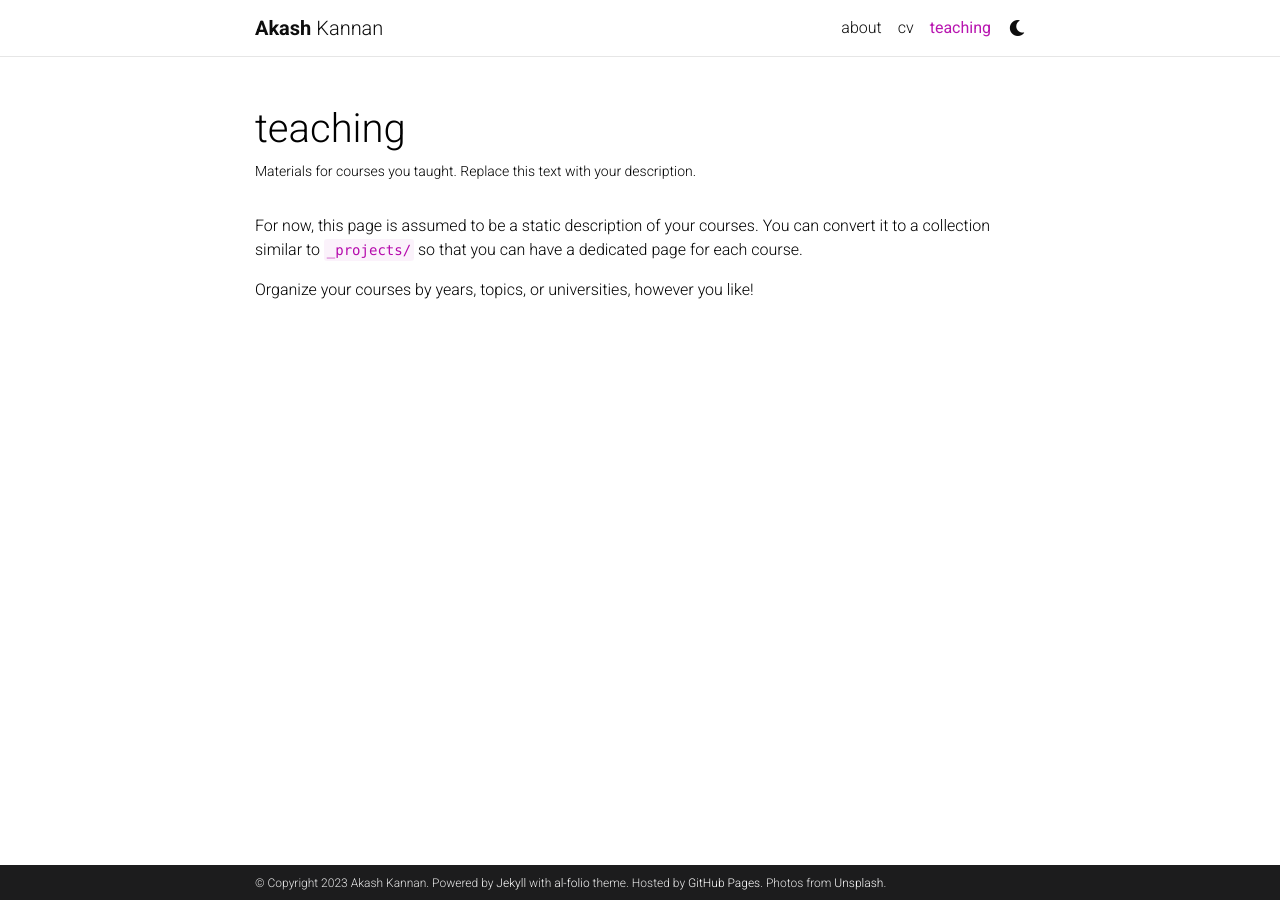
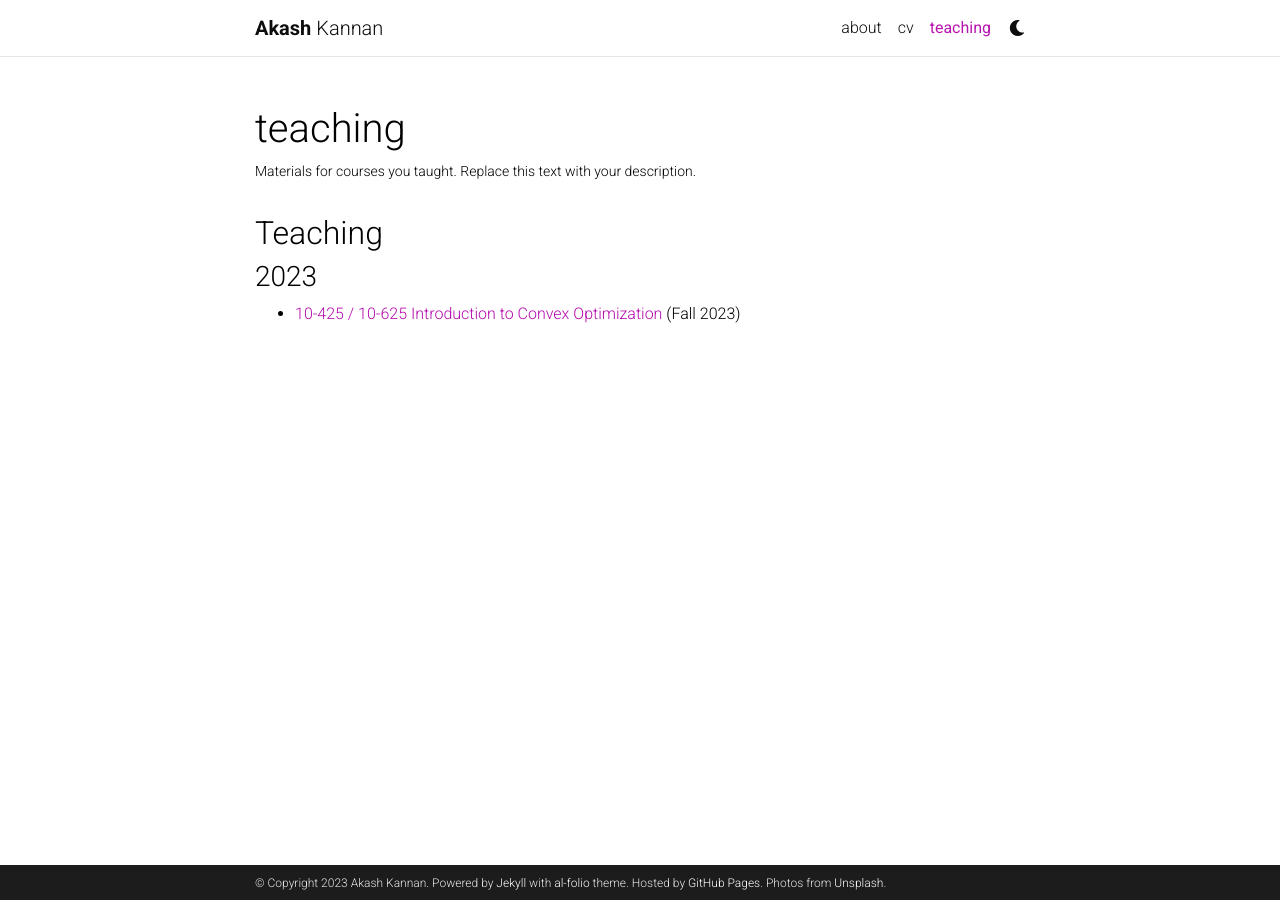
Before and after one commit to sky1712/sky1712.github.io, a Jekyll site: the page built from _pages/teaching.md, in a window 1280 px wide. Built offline with Jekyll 4.4.1, drawn with Linux system fonts in a browser that asks for light colours; comment, search, counter and statistics services are not loaded; a style sheet for code colours, icons or effects is not loaded.

Commit message:
teaching

```diff
--- a/_pages/teaching.md
+++ b/_pages/teaching.md
@@ -7,6 +7,8 @@ nav: true
 nav_order: 5
 ---
 
-For now, this page is assumed to be a static description of your courses. You can convert it to a collection similar to `_projects/` so that you can have a dedicated page for each course.
+## Teaching
 
-Organize your courses by years, topics, or universities, however you like!
+### 2023
+
+* [10-425 / 10-625 Introduction to Convex Optimization](http://www.cs.cmu.edu/~mgormley/courses/10425/) (Fall 2023)
```
Also changed, not shown: _pages/courses.md (added).
